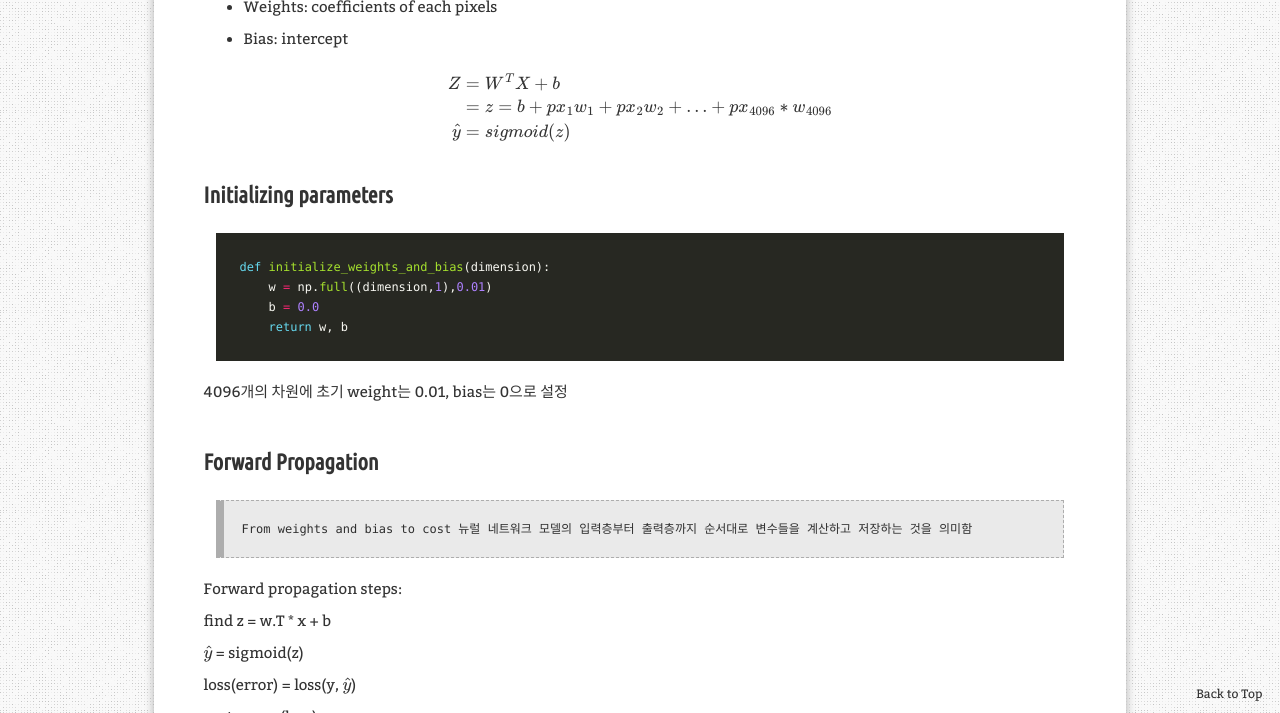
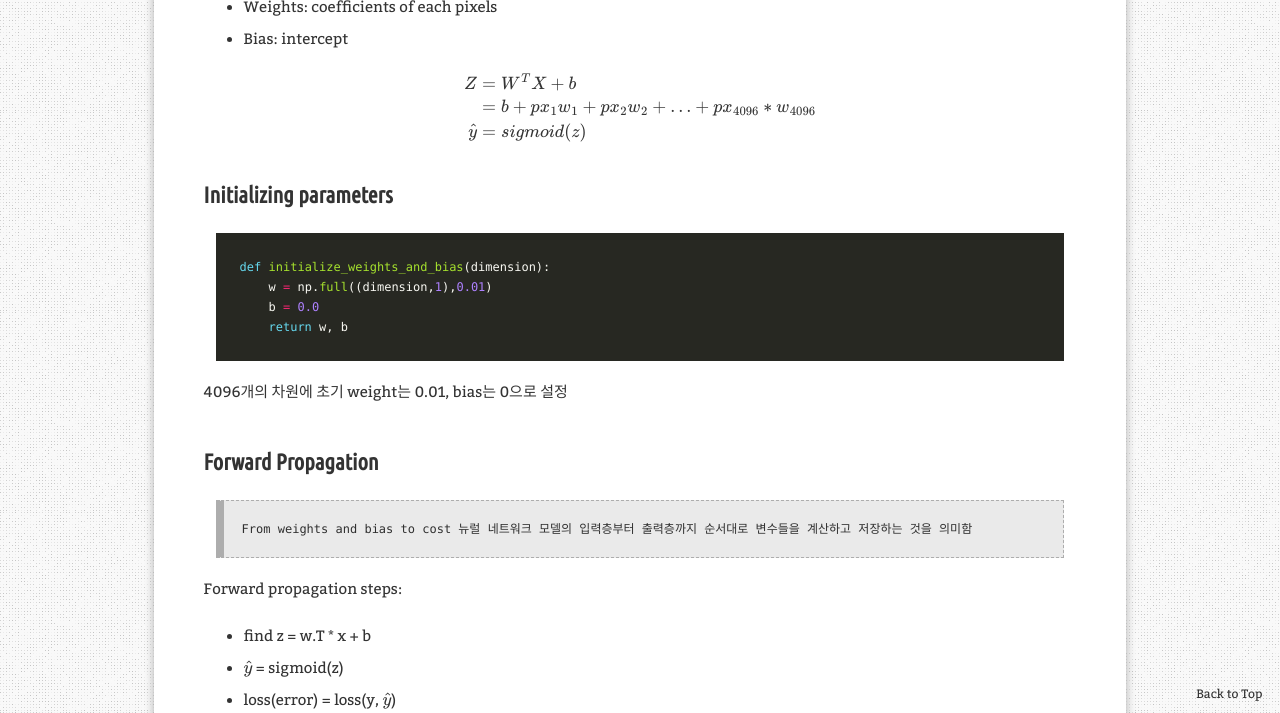
Before and after one commit to aristohyun/aristohyun.github.io, a Jekyll site: the page built from _posts/2021-08-08-Logistic-Regression.md, in a window 1280 px wide and 900 px high, scrolled down 2901 px, cut to the strip 187-900 px from the top of the window. Built offline with Jekyll 4.4.1, drawn with Linux system fonts in a browser that asks for light colours; formulas are drawn with MathJax 3; comment, search, counter and statistics services are not loaded; some of the changed text lies outside the part shown.

```diff
--- a/_posts/2021-08-08-Logistic-Regression.md
+++ b/_posts/2021-08-08-Logistic-Regression.md
@@ -61,7 +61,7 @@ print("X test flatten",X_test_flatten.shape)
 @
 \begin{align\*}
 Z &= W^T X + b \\\
-&= z = b + px_1w_1 + px_2w_2 + ... + px_{4096} * w_{4096} \\\
+&= b + px_1w_1 + px_2w_2 + ... + px_{4096} * w_{4096} \\\
 \hat y &= sigmoid(z)
 \end{align\*}
 @
@@ -85,10 +85,10 @@ def initialize_weights_and_bias(dimension):
 > 뉴럴 네트워크 모델의 입력층부터 출력층까지 순서대로 변수들을 계산하고 저장하는 것을 의미함
 
 Forward propagation steps:
-find z = w.T * x + b
-$\hat y$  = sigmoid(z)
-loss(error) = loss(y, $\hat y$)
-cost = sum(loss)
+- find z = w.T * x + b
+- $\hat y$  = sigmoid(z)
+- loss(error) = loss(y, $\hat y$)
+- cost = sum(loss)
 
 ~~~ python
 def forward_propagation(w,b,x_train,y_train):
```
Also changed, not shown: other parts of _posts/2021-08-08-Logistic-Regression.md (+5 -8 lines).
